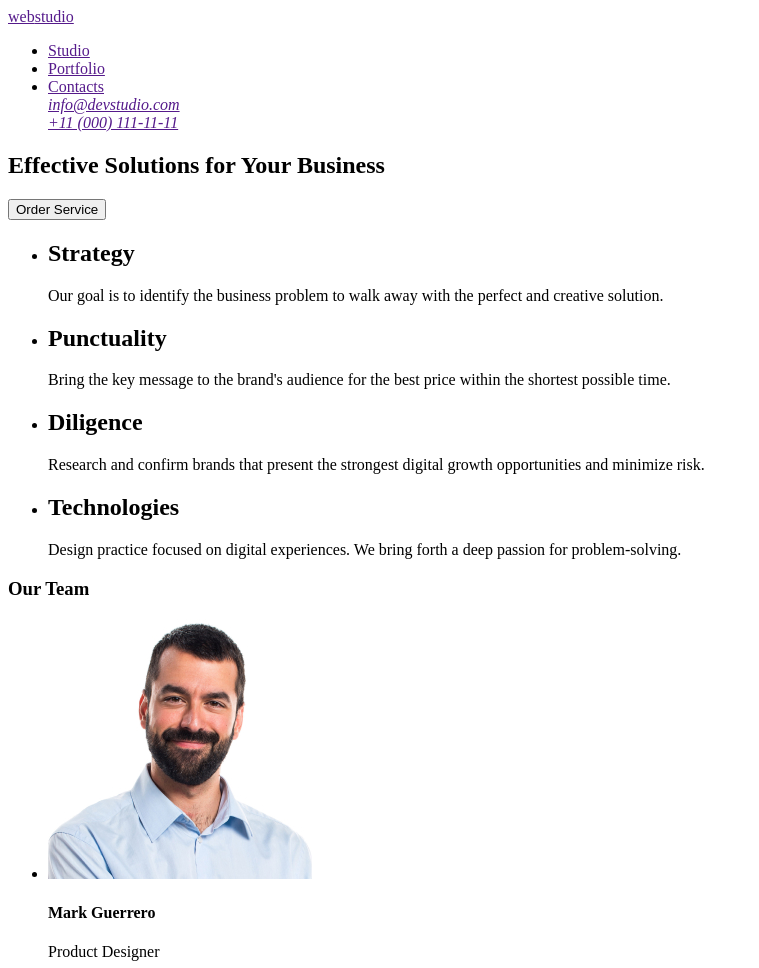
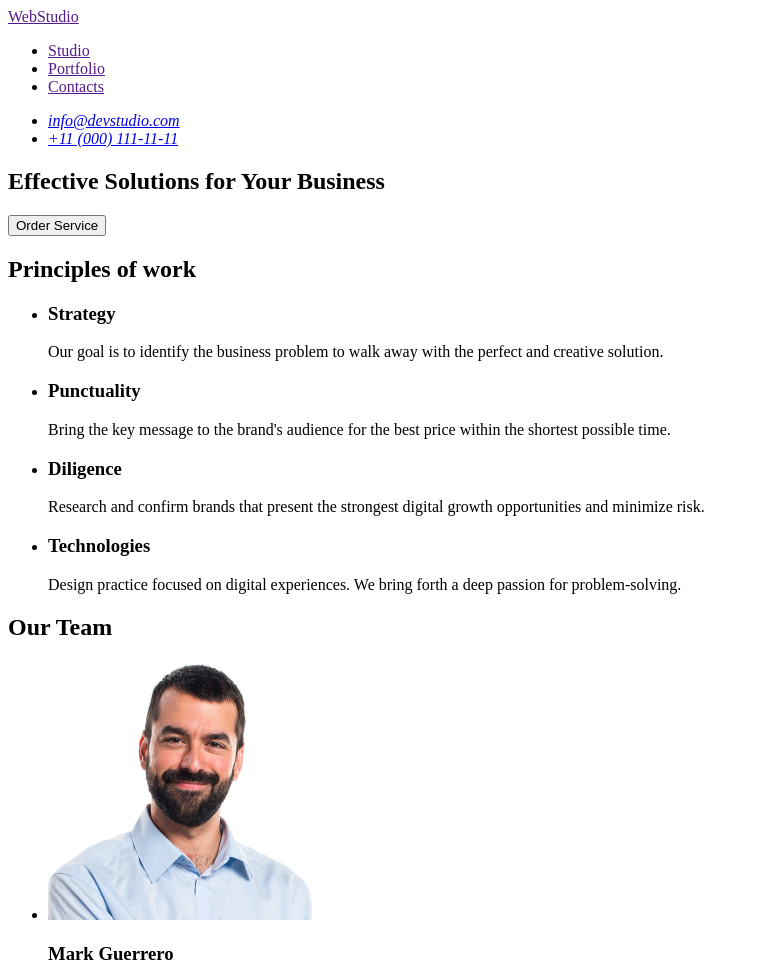
Before and after one commit to Ievgeniia23/goit-markup-hw-01, a plain HTML site: page index.html in a window 1280 px wide. Shown: the top 968 px of the page, without its empty margins (0-759 px from the left). Drawn offline with Linux system fonts and the light colour scheme.

Commit message:
Update index html file

```diff
--- a/index.html
+++ b/index.html
@@ -8,7 +8,7 @@
 <body>
   <Header>
     <nav>
-    <a href=""><span>web</span>studio</a>
+    <a href="">WebStudio</a>
     <ul>
       <li>
         <a href="">Studio</a>
@@ -19,16 +19,21 @@
       </li>
 
       <li>
-        <a href="">Contacts
-          <address>
-            info@devstudio.com <br>
-            +11 (000) 111-11-11
-          </address>
-        </a>
+        <a href="">Contacts</a>
       </li>
-
     </ul>
      </nav>
+          <address>
+            <ul>
+              <li>
+                <a href="mailto:info@devstudio.com">info@devstudio.com</a>
+              </li>
+             <li>
+                <a href="tel:+110001111111">+11 (000) 111-11-11</a>
+             </li>
+            </ul>
+          </address>
+
 
   </Header>
   <main>
@@ -41,25 +46,26 @@
     <!-- Principles of work Section -->
 
     <section>
+      <h2>Principles of work</h2>
       <ul>
         <li>
-          <h2>Strategy</h2>
+          <h3>Strategy</h3>
           <p>Our goal is to identify the business
             problem to walk away with the perfect and creative solution.</p>
         </li>
 
         <li>
-          <h2>Punctuality</h2>
+          <h3>Punctuality</h3>
           <p>Bring the key message to the brand's audience for the best price within the shortest possible time.</p>
         </li>
 
         <li>
-          <h2>Diligence</h2>
+          <h3>Diligence</h3>
           <p>Research and confirm brands that present the strongest digital growth opportunities and minimize risk.</p>
         </li>
 
         <li>
-          <h2>Technologies</h2>
+          <h3>Technologies</h3>
           <p>Design practice focused on digital experiences. We bring forth a deep passion for problem-solving.</p>
         </li>
 
@@ -68,36 +74,36 @@
 
     <!-- Our team Section -->
     <section>
-      <h3>Our Team</h3>
+      <h2>Our Team</h2>
       <ul>
           <li>
             <img src="./img-our-team/img-mark.jpg" alt="Mark Guerrero" width="264" height="260">
-            <h4>Mark Guerrero</h4>
+            <h3>Mark Guerrero</h3>
             <p>Product Designer</p>
           </li>
 
           <li>
             <img src="./img-our-team/img-tom.jpg" alt="Tom Ford" width="264" height="260">
-            <h4>Tom Ford</h4>
+            <h3>Tom Ford</h3>
             <p>Frontend Developer</p>
           </li>
 
           <li>
             <img src="./img-our-team/img-camila.jpg" alt="Camila Garcia" width="264" height="260">
-            <h4>Camila Garcia</h4>
+            <h3>Camila Garcia</h3>
             <p>Marketing</p>
           </li>
 
           <li>
             <img src="./img-our-team/img-daniel.jpg" alt="Daniel Wilson" width="264" height="260">
-            <h4>Daniel Wilson</h4>
+            <h3>Daniel Wilson</h3>
             <p>UI Designer</p>
           </li>
       </ul>
     </section>
   </main>
   <footer>
-    <a href=""><span>web</span>studio</a>
+    <a href="">WebStudio</a>
     <p>Increase the flow of customers and sales for your business with digital marketing & growth solutions.</p>
   </footer>
 
```
